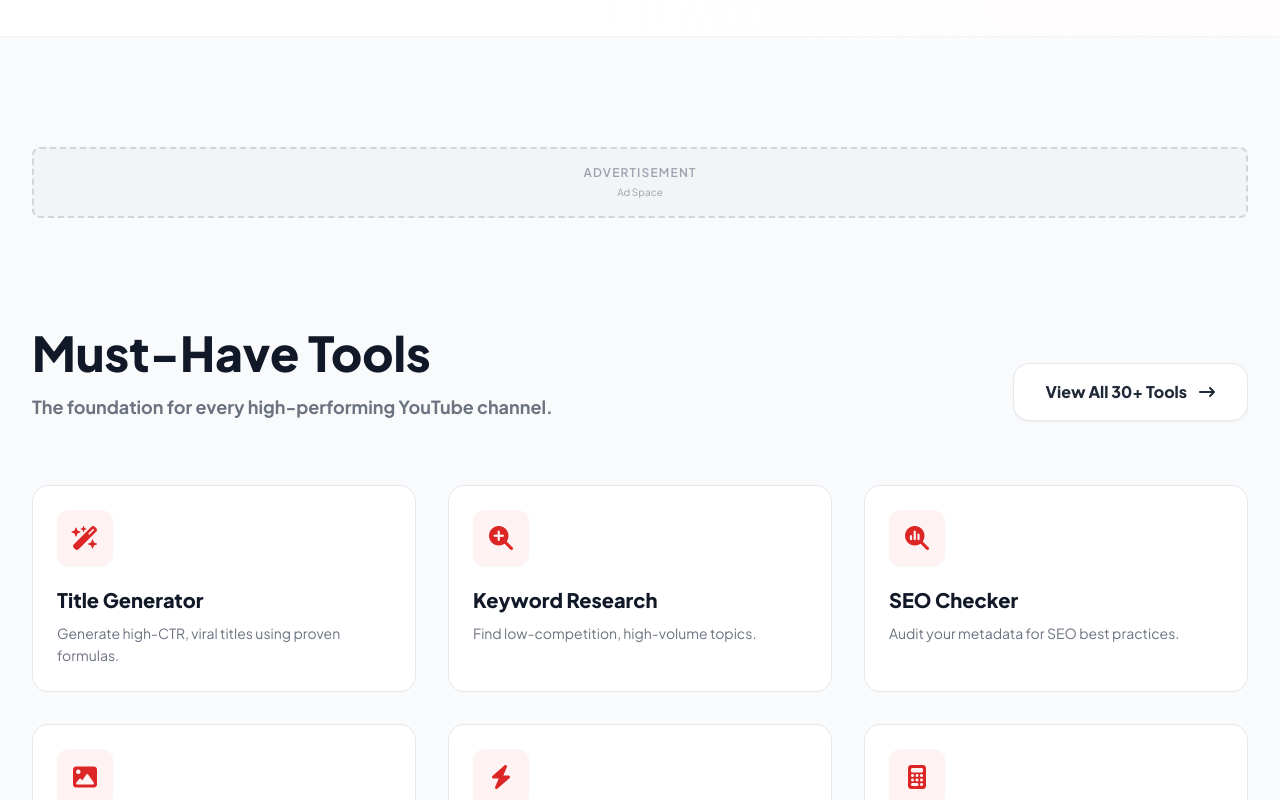
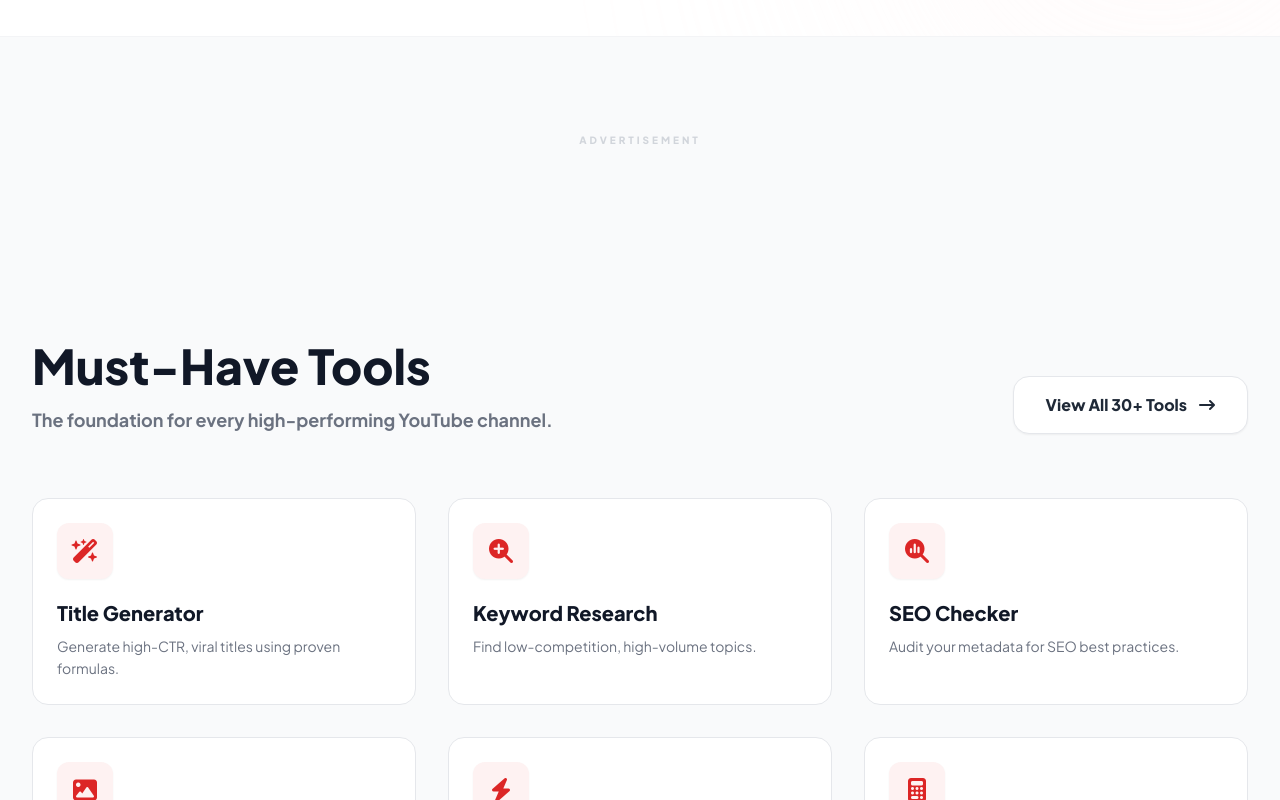
Before and after one commit to nomanafridi941-ops/YT-Toolkit, a React (Vite) app: page / in a window 1280 px wide. Shown: the part 860-1660 px from the top of the page. Built offline with nearby package versions, Linux system fonts and the light colour scheme.

Commit message:
Fix Adstera ad integration - update script domain and global atOptions

```diff
--- a/components/AdPlaceholder.tsx
+++ b/components/AdPlaceholder.tsx
@@ -4,65 +4,75 @@
 interface AdPlaceholderProps {
   label?: string;
   className?: string;
-  size?: '728x90' | '300x250' | '336x280' | '300x600' | '320x100' | '970x250';
-  adCode?: string;
+  type?: 'banner' | 'sidebar' | 'none';
 }
 
-const SIZE_MAP: Record<Required<AdPlaceholderProps>['size'], string> = {
-  '728x90': 'max-w-[728px] h-[90px]',
-  '300x250': 'max-w-[300px] h-[250px]',
-  '336x280': 'max-w-[336px] h-[280px]',
-  '300x600': 'max-w-[300px] h-[600px]',
-  '320x100': 'max-w-[320px] h-[100px]',
-  '970x250': 'max-w-[970px] h-[250px]'
-};
-
-const AdPlaceholder: React.FC<AdPlaceholderProps> = ({ label = "Advertisement", className = "", size, adCode }) => {
-  const sizeClass = size ? SIZE_MAP[size] : 'min-h-[100px]';
-  const adRef = useRef<HTMLDivElement>(null);
+const AdPlaceholder: React.FC<AdPlaceholderProps> = ({ label = "Advertisement", className = "", type = 'none' }) => {
+  const adContainerRef = useRef<HTMLDivElement>(null);
 
   useEffect(() => {
-    if (adCode && adRef.current) {
-      const container = adRef.current;
+    if (type === 'none' || !adContainerRef.current) return;
 
-      // Extract scripts from ad code
-      const parser = new DOMParser();
-      const doc = parser.parseFromString(adCode, 'text/html');
-      const scripts = doc.querySelectorAll('script');
+    // Clear previous content if any
+    adContainerRef.current.innerHTML = '';
 
-      // Execute each script
-      scripts.forEach((script) => {
-        const newScript = document.createElement('script');
+    const adConfig = {
+      banner: {
+        key: '6a8e9b13351ca0fd75fc9383ddefaf9c',
+        height: 90,
+        width: 728
+      },
+      sidebar: {
+        key: 'ec6129f4b297397628d186246dfeed9c',
+        height: 250,
+        width: 300
+      }
+    };
 
-        if (script.src) {
-          newScript.src = script.src;
-          newScript.type = 'text/javascript';
-        } else if (script.textContent) {
-          newScript.textContent = script.textContent;
-          newScript.type = 'text/javascript';
-        }
+    const config = adConfig[type];
 
-        // Add script to body for proper execution
-        document.body.appendChild(newScript);
-      });
-    }
-  }, [adCode]);
+    // 1. Create the configuration script for Adstera
+    const atOptionsScript = document.createElement('script');
+    atOptionsScript.type = 'text/javascript';
+    atOptionsScript.innerHTML = `
+      window.atOptions = {
+        'key' : '${config.key}',
+        'format' : 'iframe',
+        'height' : ${config.height},
+        'width' : ${config.width},
+        'params' : {}
+      };
+    `;
+    adContainerRef.current.appendChild(atOptionsScript);
 
-  if (adCode) {
+    // 2. Create the invocation script
+    const invokeScript = document.createElement('script');
+    invokeScript.type = 'text/javascript';
+    invokeScript.src = `https://a.adserverrc.com/${config.key}/invoke.js`;
+    adContainerRef.current.appendChild(invokeScript);
+
+  }, [type]);
+
+  if (type === 'none') {
     return (
-      <div className={`w-full ${sizeClass} flex items-center justify-center ${className}`}>
-        <div ref={adRef} style={{ width: '100%', display: 'flex', justifyContent: 'center' }} />
+      <div className={`bg-gray-100 dark:bg-slate-800/50 border-2 border-dashed border-gray-300 dark:border-slate-700 rounded-lg flex items-center justify-center p-4 min-h-[100px] overflow-hidden ${className}`}>
+        <div className="text-center">
+          <p className="text-xs font-semibold text-gray-400 uppercase tracking-widest mb-1">{label}</p>
+          <p className="text-[10px] text-gray-400">Ad Slot Placeholder</p>
+        </div>
       </div>
     );
   }
 
+  // Flex container to center the iframe returned by the ad network
   return (
-    <div className={`w-full ${sizeClass} flex items-center justify-center overflow-hidden ${className}`}>
-      <div className="w-full h-full bg-gray-100 border-2 border-dashed border-gray-300 rounded-lg flex items-center justify-center p-4">
-        <div className="text-center">
-          <p className="text-xs font-semibold text-gray-400 uppercase tracking-widest mb-1">{label}</p>
-          <p className="text-[10px] text-gray-400">Ad Space</p>
-        </div>
+    <div className={`flex flex-col items-center justify-center overflow-hidden my-8 ${className}`}>
+      <span className="text-[10px] font-black text-gray-300 dark:text-gray-600 uppercase tracking-[0.3em] mb-2">{label}</span>
+      <div
+        ref={adContainerRef}
+        className={`ad-container flex justify-center items-center w-full min-h-[${type === 'banner' ? '90px' : '250px'}]`}
+      >
+        {/* Ad scripts will inject content here */}
       </div>
     </div>
   );
```
